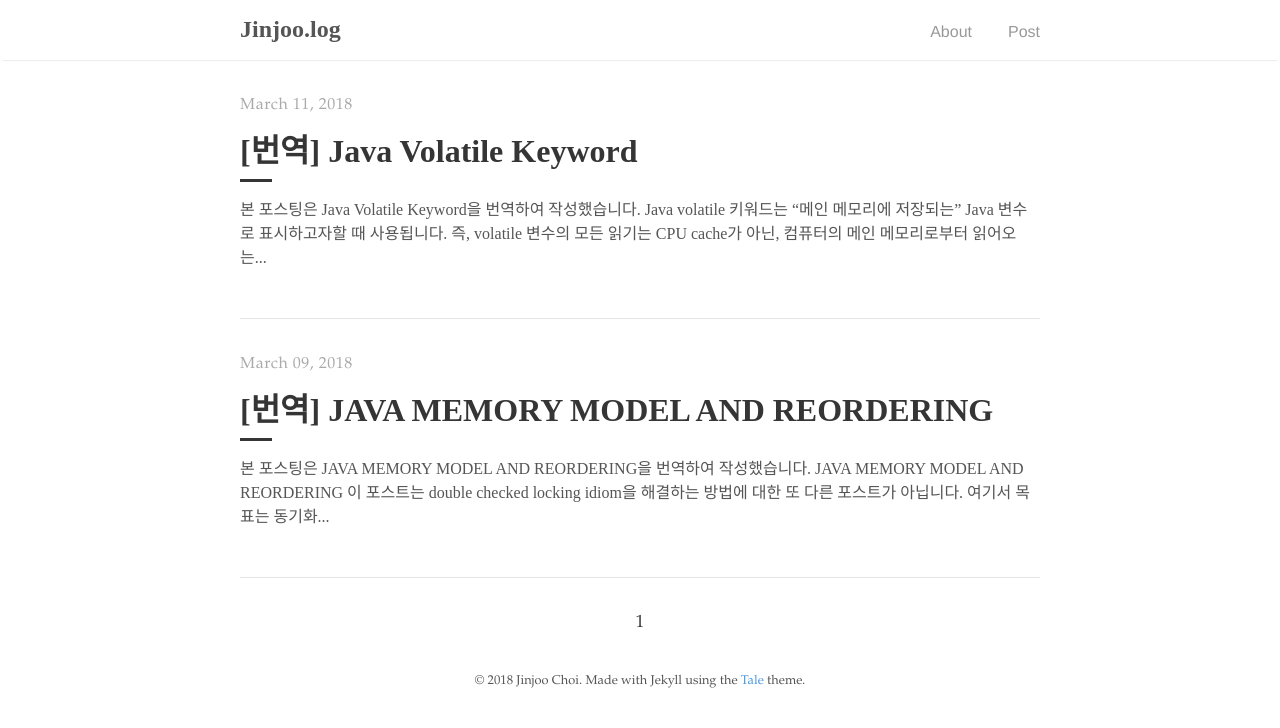
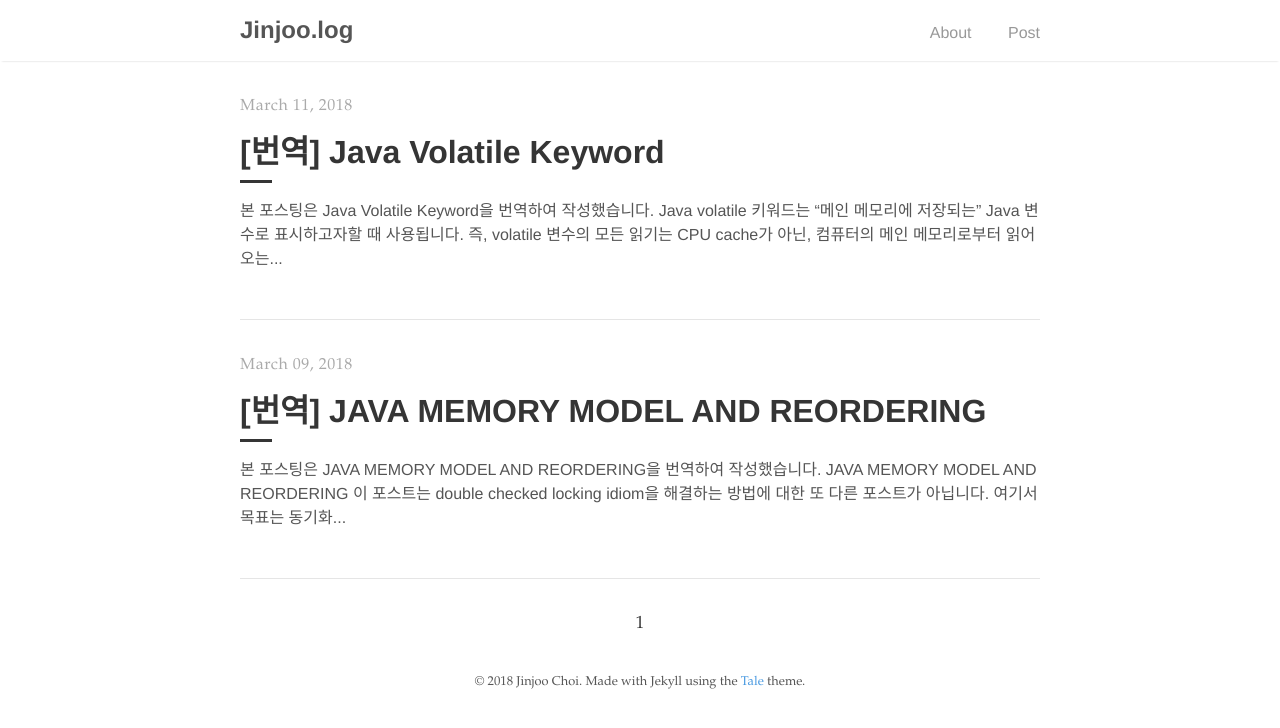
Before and after one commit to jinjoochoi/jinjoochoi.github.io, a Jekyll site: the page built from index.html, in a window 1280 px wide. Shown: the top 728 px of the page. Built offline with Jekyll 4.4.1, drawn with Linux system fonts in a browser that asks for light colours; the list of posts is cut into pages by our own code.

Commit message:
Fix _variable.scss

```diff
--- a/_sass/tale/_variables.scss
+++ b/_sass/tale/_variables.scss
@@ -11,11 +11,11 @@ $shadow-color: rgba(0, 0, 0, .2);
 $code-color: #bf616a;
 
 // Fonts
-$serif-primary: 'Nanum Gothic', 'Times New Roman', Times, serif;
+$serif-primary: 'Nanum Gothic', Helvetica, 'Times New Roman', Times, serif;
 $serif-secondary: Palatino, 'Palatino LT STD', 'Palatino Linotype', 'Book Antiqua', 'Georgia', serif;
 $sans-serif: 'Helvetica Neue', 'Segoe UI', Helvetica, Arial, sans-serif;
 $monospaced: Menlo, Monaco, monospace;
-$times-primary: 'Nanum Gothic', 'Times New Roman';
+$times-primary: 'Nanum Gothic', Helvetica, 'Times New Roman';
 
 @mixin box-sizing($type: border-box) {
   -webkit-box-sizing: $type;
```
